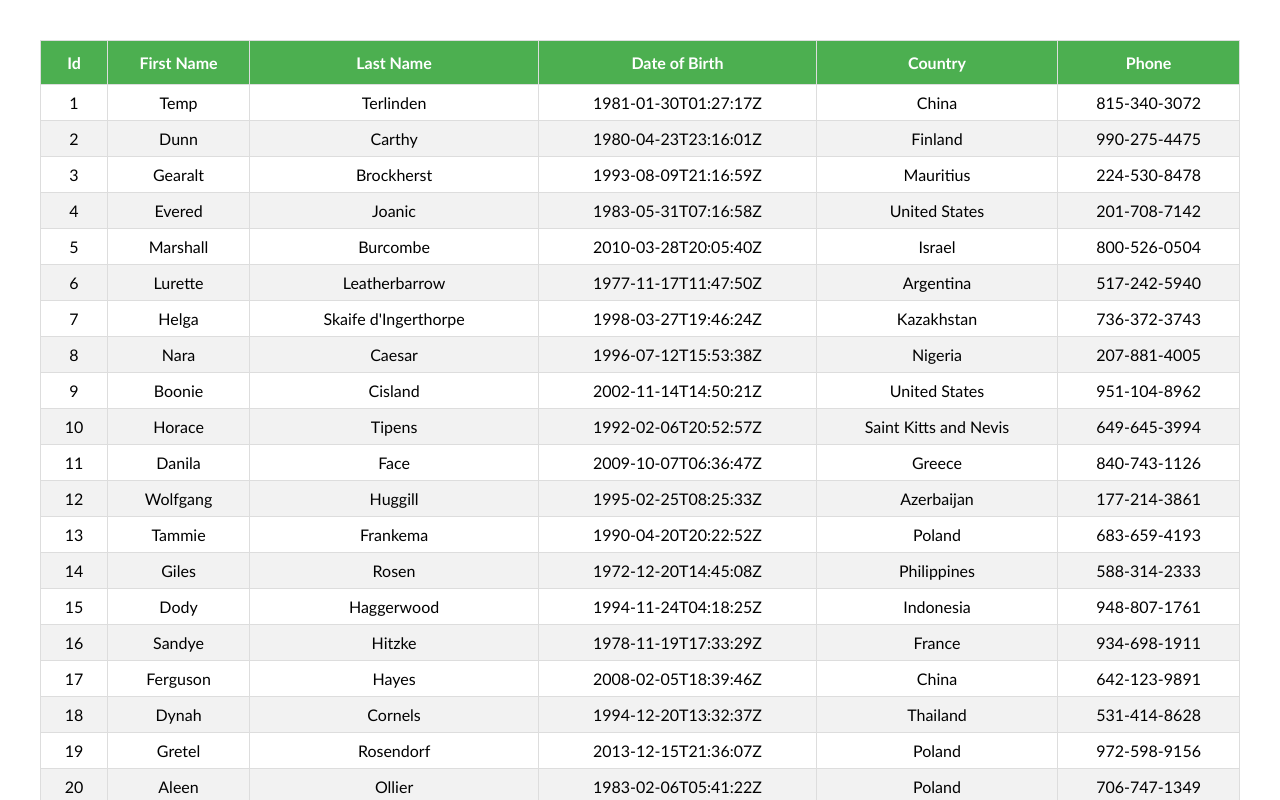
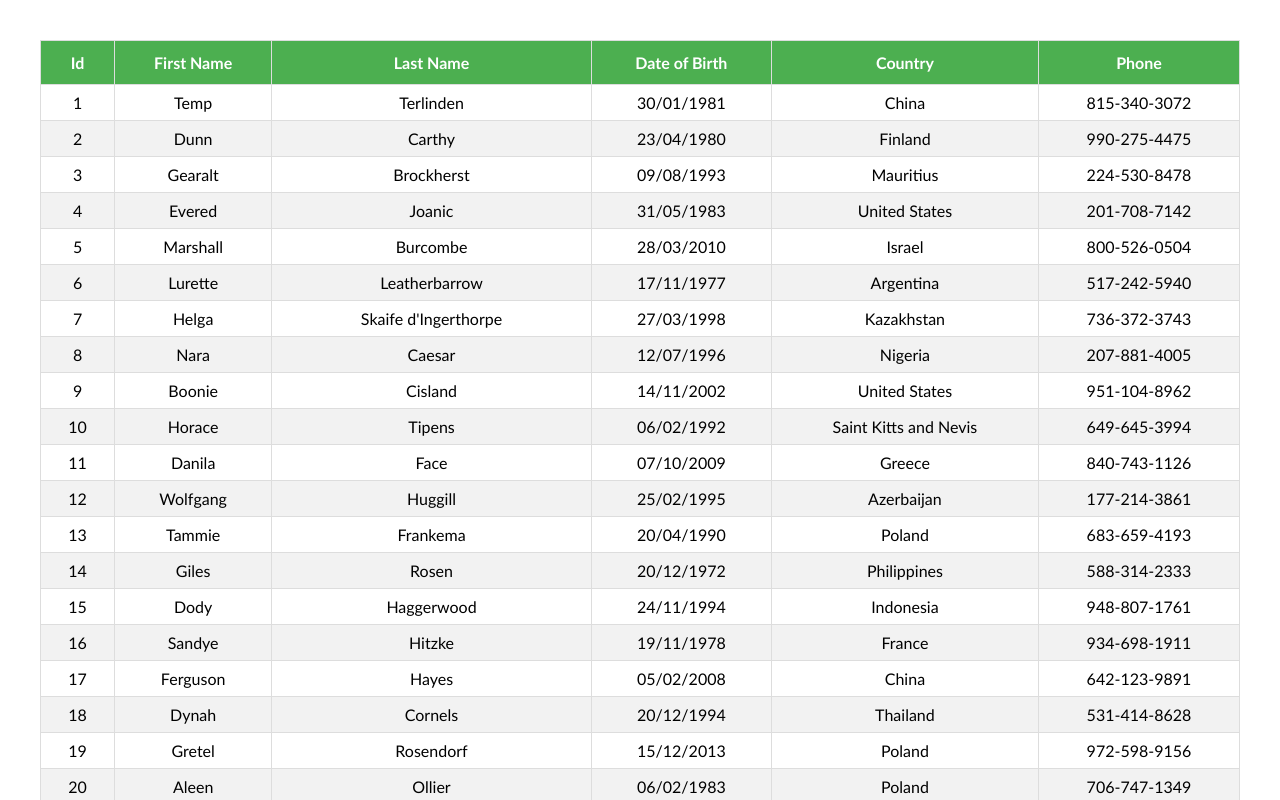
Before and after one commit to bostiog1/React-table, a React (Vite) app: page / in a window 1280 px wide. Shown: the top 800 px of the page. Built offline with nearby package versions, Linux system fonts and the light colour scheme.

Commit message:
sorting table

```diff
--- a/package.json
+++ b/package.json
@@ -10,6 +10,7 @@
     "preview": "vite preview"
   },
   "dependencies": {
+    "date-fns": "^4.1.0",
     "react": "^18.3.1",
     "react-dom": "^18.3.1",
     "react-table": "^7.8.0"
--- a/src/App.jsx
+++ b/src/App.jsx
@@ -1,13 +1,14 @@
 import { useState } from "react";
 import "./App.css";
 import { BasicTable } from "./components/BasicTable";
+import { SortingTable } from "./components/SortingTable";
 
 function App() {
   const [count, setCount] = useState(0);
 
   return (
     <div className="App">
-      <BasicTable />
+      <SortingTable />
     </div>
   );
 }
--- /dev/null
+++ b/src/components/SortingTable.jsx
@@ -0,0 +1,73 @@
+import React, { useMemo } from "react";
+import { useTable, useSortBy } from "react-table";
+import MOCK_DATA from "./MOCK_DATA.json";
+import { COLUMNS } from "./columns";
+import "./table.css";
+
+export const SortingTable = () => {
+  const columns = useMemo(() => COLUMNS, []);
+  const data = useMemo(() => MOCK_DATA, []);
+
+  const {
+    getTableProps,
+    getTableBodyProps,
+    headerGroups,
+    footerGroups,
+    rows,
+    prepareRow,
+  } = useTable(
+    {
+      columns,
+      data,
+    },
+    useSortBy
+  );
+
+  return (
+    <>
+      <table {...getTableProps()}>
+        <thead>
+          {headerGroups.map((headerGroup) => (
+            <tr {...headerGroup.getHeaderGroupProps()}>
+              {headerGroup.headers.map((column) => (
+                <th {...column.getHeaderProps(column.getSortByToggleProps())}>
+                  {column.render("Header")}
+                  <span>
+                    {column.isSorted
+                      ? column.isSortedDesc
+                        ? " 🔽"
+                        : " 🔼"
+                      : ""}
+                  </span>
+                </th>
+              ))}
+            </tr>
+          ))}
+        </thead>
+        <tbody {...getTableBodyProps()}>
+          {rows.map((row) => {
+            prepareRow(row);
+            return (
+              <tr {...row.getRowProps()}>
+                {row.cells.map((cell) => {
+                  return (
+                    <td {...cell.getCellProps()}>{cell.render("Cell")}</td>
+                  );
+                })}
+              </tr>
+            );
+          })}
+        </tbody>
+        <tfoot>
+          {footerGroups.map((footerGroup) => (
+            <tr {...footerGroup.getFooterGroupProps()}>
+              {footerGroup.headers.map((column) => (
+                <td {...column.getFooterProps()}>{column.render("Footer")}</td>
+              ))}
+            </tr>
+          ))}
+        </tfoot>
+      </table>
+    </>
+  );
+};
--- a/src/components/columns.js
+++ b/src/components/columns.js
@@ -1,26 +1,82 @@
+import { format } from "date-fns";
+
 export const COLUMNS = [
   {
     Header: "Id",
+    Footer: "Id",
     accessor: "id",
   },
   {
     Header: "First Name",
+    Footer: "First Name",
     accessor: "first_name",
   },
   {
     Header: "Last Name",
+    Footer: "Last Name",
     accessor: "last_name",
   },
   {
     Header: "Date of Birth",
+    Footer: "Date of Birth",
     accessor: "date_of_birth",
+    Cell: ({ value }) => {
+      return format(new Date(value), "dd/MM/yyyy");
+    },
   },
   {
     Header: "Country",
+    Footer: "Country",
     accessor: "country",
   },
   {
     Header: "Phone",
+    Footer: "Phone",
     accessor: "phone",
   },
 ];
+
+export const GROUPED_COLUMNS = [
+  {
+    Header: "Id",
+    Footer: "Id",
+    accessor: "id",
+  },
+  {
+    Header: "Name",
+    Footer: "Name",
+    columns: [
+      {
+        Header: "First Name",
+        Footer: "First Name",
+        accessor: "first_name",
+      },
+      {
+        Header: "Last Name",
+        Footer: "Last Name",
+        accessor: "last_name",
+      },
+    ],
+  },
+  {
+    Header: "Info",
+    Footer: "Info",
+    columns: [
+      {
+        Header: "Date of Birth",
+        Footer: "Date of Birth",
+        accessor: "date_of_birth",
+      },
+      {
+        Header: "Country",
+        Footer: "Country",
+        accessor: "country",
+      },
+      {
+        Header: "Phone",
+        Footer: "Phone",
+        accessor: "phone",
+      },
+    ],
+  },
+];
```
Also changed, not shown: 1 other file (tests, documents, lock files or other folders).
